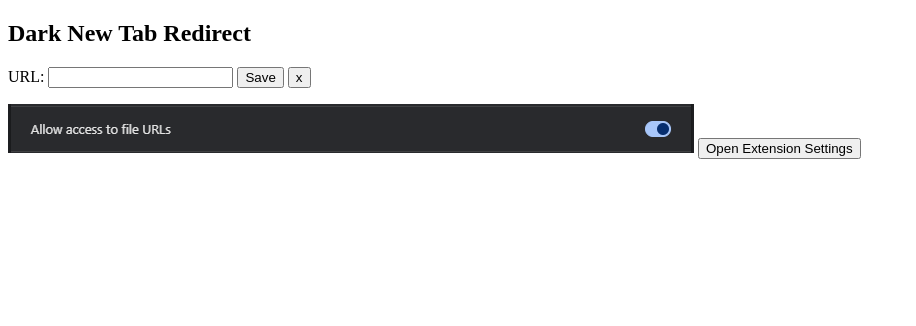
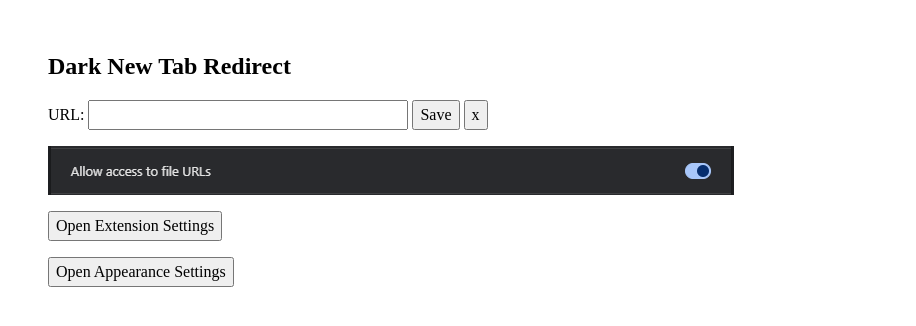
Before and after one commit to jantongiovanni/custom-new-tab-redirect, a browser extension: page src/options/options.html in a window 1280 px wide. Shown: the whole page, without its empty margins (0-916 px from the left). Drawn offline with Linux system fonts and the light colour scheme.

Commit message:
open chrome appearance settings | styles

```diff
--- /dev/null
+++ b/src/assets/stylesheets/_reset.css
@@ -0,0 +1,30 @@
+/*
+  Josh's Custom CSS Reset
+  https://www.joshwcomeau.com/css/custom-css-reset/
+*/
+*, *::before, *::after {
+  box-sizing: border-box;
+}
+* {
+  margin: 0;
+}
+body {
+  line-height: 1.5;
+  -webkit-font-smoothing: antialiased;
+}
+img, picture, video, canvas, svg {
+  display: block;
+  max-width: 100%;
+}
+input, button, textarea, select {
+  font: inherit;
+}
+p, h1, h2, h3, h4, h5, h6 {
+  overflow-wrap: break-word;
+}
+p {
+  text-wrap: pretty;
+}
+h1, h2, h3, h4, h5, h6 {
+  text-wrap: balance;
+}
--- /dev/null
+++ b/src/options/options.css
@@ -0,0 +1,16 @@
+body {
+  display: flex;
+  flex-direction: column;
+  gap: 1rem;
+  padding: 3rem;
+  align-items: flex-start;
+}
+
+.url-input {
+  width: 20rem;
+}
+
+.allow-access-img {
+  width: 686px;
+  height: 49px;
+}
--- a/src/options/options.html
+++ b/src/options/options.html
@@ -11,38 +11,39 @@
           name="color-scheme"
         >
         <title>Light/Dark New Tab Redirect</title>
+        <link rel="stylesheet" href="/src/assets/stylesheets/_reset.css">
+        <link rel="stylesheet" href="options.css">
     </head>
     <body>
-        <main>
       <h2>Dark New Tab Redirect</h2>
       <form>
         <label for="url">URL:</label>
-            <input
-              id="url"
-              name="url"
-              required
-            >
+        <input id="url" name="url" class="url-input" required>
         <button type="button" id="save">Save</button>
         <button type="button" id="reset">x</button>
         <div id="status"></div>
-
-            <!-- file-scheme-warning -->
+      </form>
       <p id="file-scheme-warning" style="display: none;">
         <strong>Important:</strong>
         If you are using a file URL, you need to enable the
         <code>Allow access to file URLs</code> option in the
         extension settings. Current setting: false
       </p>
-            <!-- allowaccess.png -->
-            <p>
-              <img
-                alt="Allow access to file URLs"
-                src="/src/images/allowaccess.png"
+
+      <img alt="Allow access to file URLs"
+        class="allow-access-img"
+        src="/src/assets/allowaccess.png"
       >
 
-            <button type="button" id="open-settings">Open Extension Settings</button>
-          </form>
-        </main>
+      <button type="button" id="open-extension-settings">
+        Open Extension Settings
+      </button>
+
+
+      <button type="button" id="open-appearance-settings">
+        Open Appearance Settings
+      </button>
+
       <script src="options.js"></script>
     </body>
 </html>
--- a/src/options/options.js
+++ b/src/options/options.js
@@ -35,8 +35,11 @@ document.getElementById('reset').addEventListener('click', function() {
   }, 1500);
 });
 
-document.getElementById('open-settings').addEventListener('click', function() {
+document.getElementById('open-extension-settings').addEventListener('click', function() {
   console.log('open-settings');
-  //opens extension settings chrome://extensions/?id=fnmljlendckijopajedcjebppcmolngf
-  chrome.tabs.update({ url: 'chrome://extensions/?id=fnmljlendckijopajedcjebppcmolngf' });
+  chrome.tabs.create({ url: 'chrome://extensions/?id=fnmljlendckijopajedcjebppcmolngf' });
 });
+
+document.getElementById('open-appearance-settings').addEventListener('click', function() {
+  chrome.tabs.create({ url: 'chrome://settings/appearance' });
+});
```
Also changed, not shown: manifest.json, src/assets/allowaccess.png (renamed from src/images/allowaccess.png), src/assets/icon.png (renamed from src/images/icon.png). Lines whose indentation alone changed are shown as unchanged.
